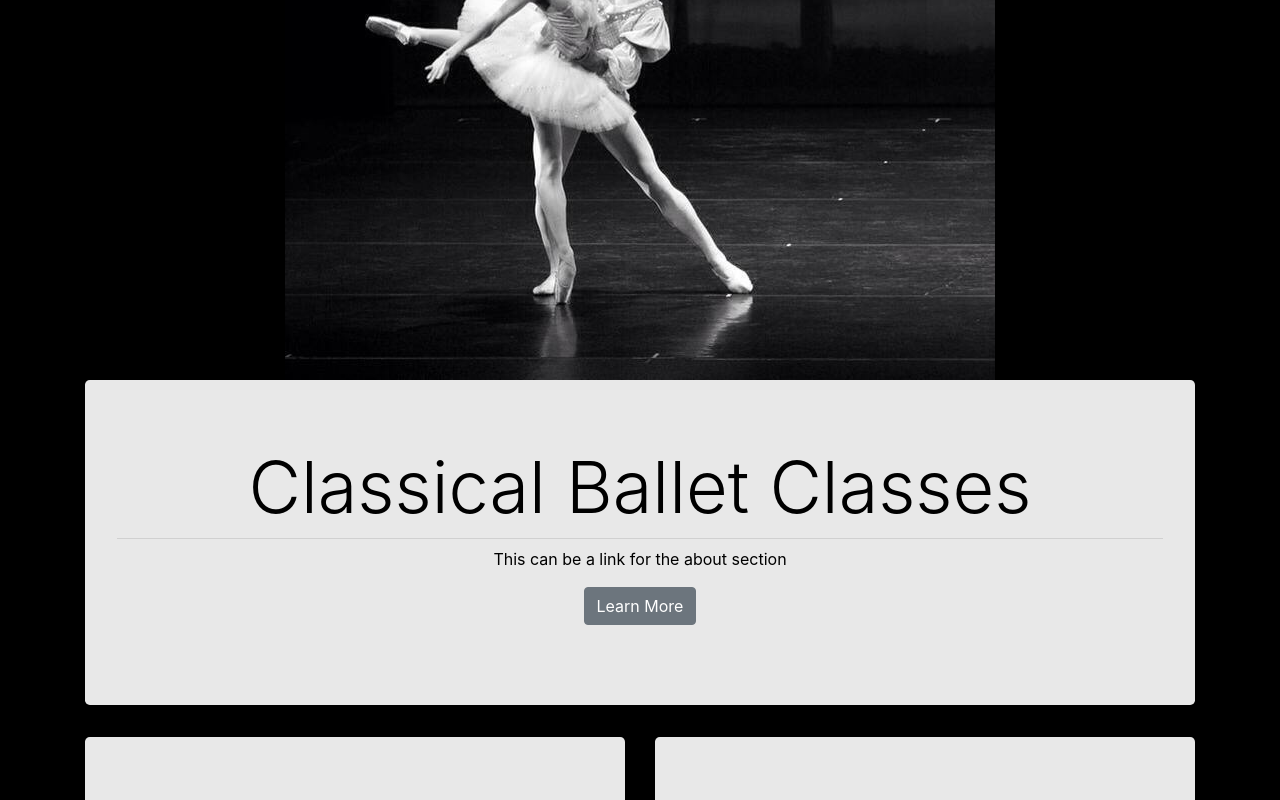
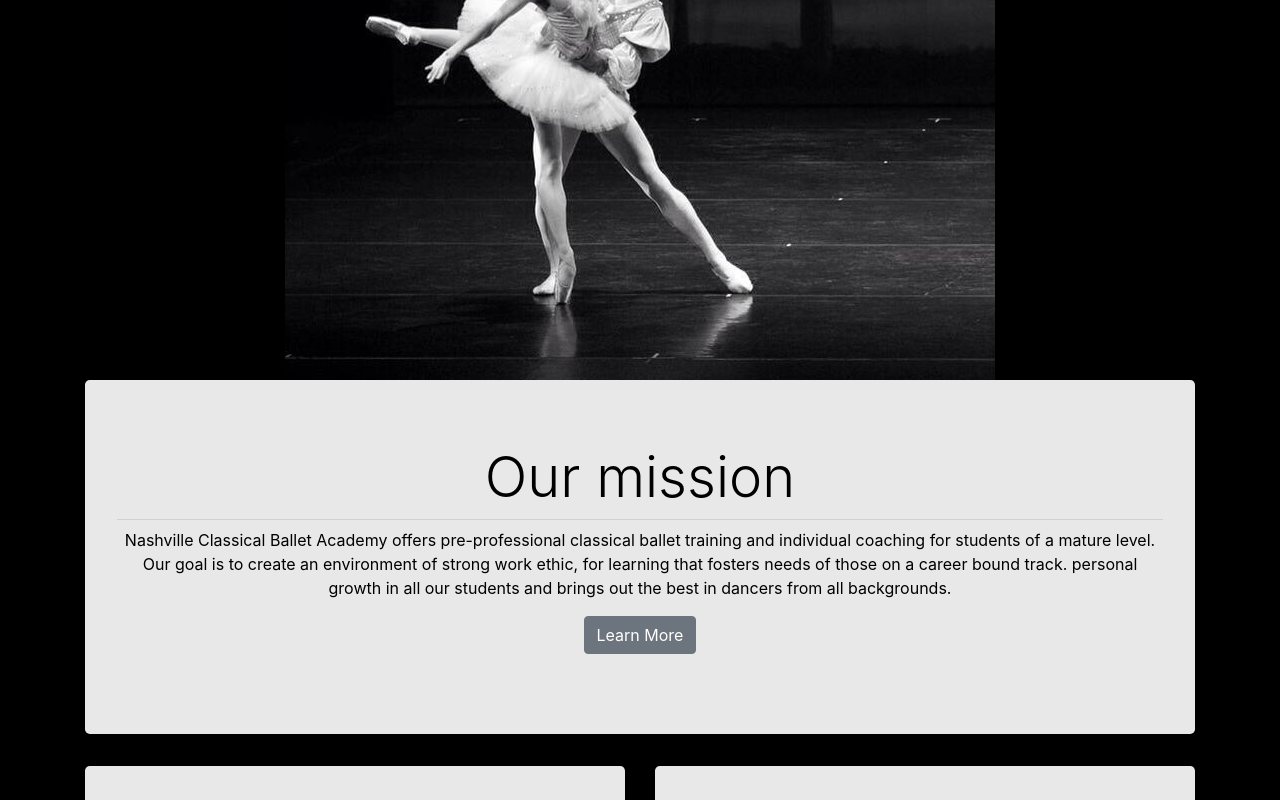
Before and after one commit to GrailsoftTechnologies/cp-ncba, a React (Create React App) app: page /#/ in a window 1280 px wide. Shown: the part 416-1216 px from the top of the page. Built offline with nearby package versions, Linux system fonts and the light colour scheme.

Commit message:
change content on home page

```diff
--- a/src/components/Home/index.js
+++ b/src/components/Home/index.js
@@ -22,9 +22,11 @@
           <Row>
             <Col>
               <Jumbotron id="jumbo1">
-                <h1 className="display-3">Classical Ballet Classes</h1>
+                <h1 className="display-4">Our mission</h1>
                 <hr className="my-2" />
-                <p>This can be a link for the about section</p>
+                <p>
+									Nashville Classical Ballet Academy offers pre-professional classical ballet training and individual coaching for students of a mature level. Our goal is to create an environment of strong work ethic, for learning that fosters needs of those on a career bound track. personal growth in all our students and brings out the best in dancers from all backgrounds.
+								</p>
                 <p className="lead">
                   <Button href={"#/About"} color="secondary">Learn More</Button>
                 </p>
```
